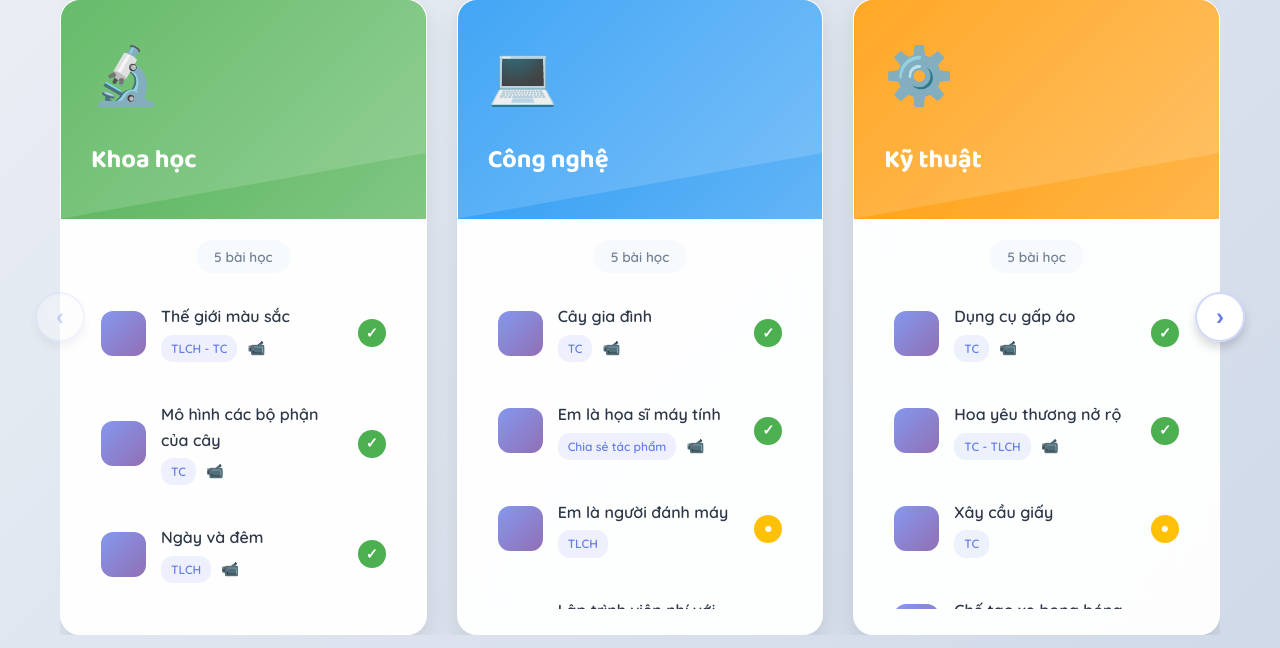
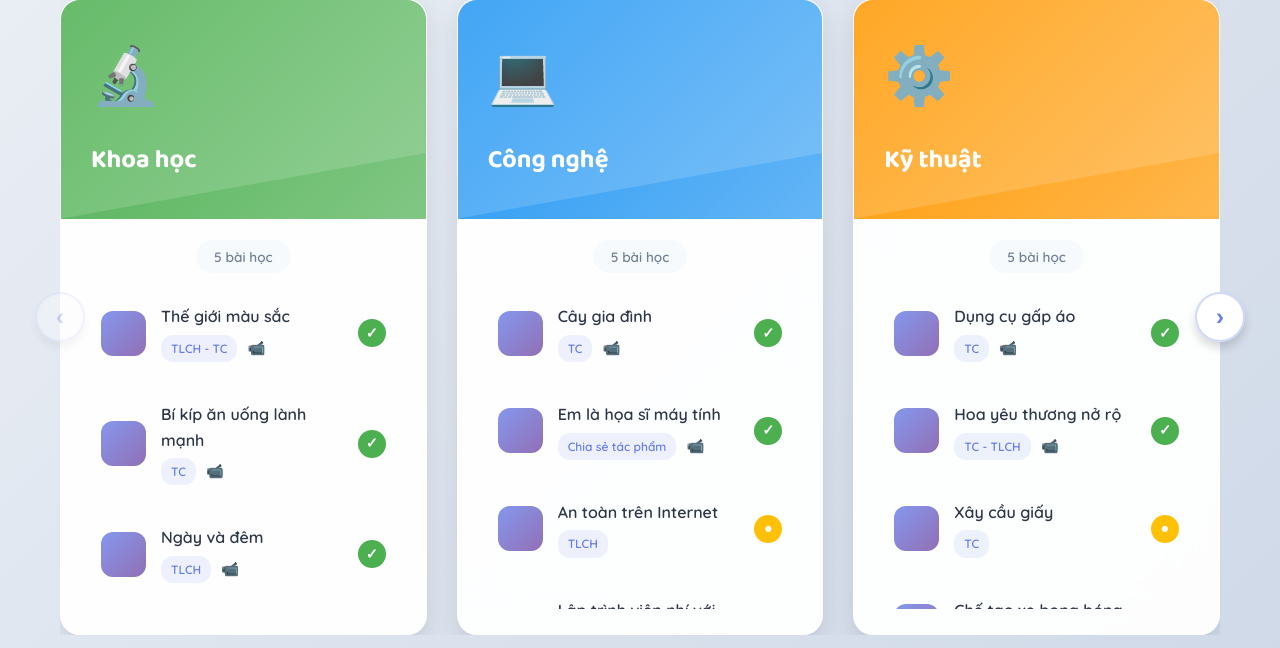
Before and after one commit to nhuynguyen04/SPNC_HocLieu_STEM_TieuHoc, a PHP site: page /views/home.php in a window 1280 px wide. Shown: the part 913-1561 px from the top of the page. Run offline with PHP 8.4, Linux system fonts and the light colour scheme.

Commit message:
Fix home.php

```diff
--- a/views/home.php
+++ b/views/home.php
@@ -8,9 +8,9 @@ $subjects = [
         'icon' => '🔬',
         'lessons' => [
             ['title' => 'Thế giới màu sắc', 'type' => 'TLCH - TC', 'has_video' => true, 'status' => 'complete'],
-            ['title' => 'Mô hình các bộ phận của cây', 'type' => 'TC', 'has_video' => true, 'status' => 'complete'],
+            ['title' => 'Bí kíp ăn uống lành mạnh', 'type' => 'TC', 'has_video' => true, 'status' => 'complete'],
             ['title' => 'Ngày và đêm', 'type' => 'TLCH', 'has_video' => true, 'status' => 'complete'],
-            ['title' => 'Cẩm nang phòng tránh hỏa hoạn', 'type' => 'TC', 'has_video' => false, 'status' => 'incomplete'],
+            ['title' => 'Cẩm nang phòng tránh hỏa hoạn khi ở nhà', 'type' => 'TC', 'has_video' => false, 'status' => 'incomplete'],
             ['title' => 'Thùng rác thân thiện', 'type' => 'TC', 'has_video' => true, 'status' => 'complete'],
         ]
     ],
@@ -22,7 +22,7 @@ $subjects = [
         'lessons' => [
             ['title' => 'Cây gia đình', 'type' => 'TC', 'has_video' => true, 'status' => 'complete'],
             ['title' => 'Em là họa sĩ máy tính', 'type' => 'Chia sẻ tác phẩm', 'has_video' => true, 'status' => 'complete'],
-            ['title' => 'Em là người đánh máy', 'type' => 'TLCH', 'has_video' => false, 'status' => 'incomplete'],
+            ['title' => 'An toàn trên Internet', 'type' => 'TLCH', 'has_video' => false, 'status' => 'incomplete'],
             ['title' => 'Lập trình viên nhí với Scratch', 'type' => 'TC', 'has_video' => false, 'status' => 'incomplete'],
             ['title' => 'Các bộ phận của máy tính', 'type' => 'TC', 'has_video' => false, 'status' => 'incomplete'],
         ]
@@ -37,7 +37,7 @@ $subjects = [
             ['title' => 'Hoa yêu thương nở rộ', 'type' => 'TC - TLCH', 'has_video' => true, 'status' => 'complete'],
             ['title' => 'Xây cầu giấy', 'type' => 'TC', 'has_video' => false, 'status' => 'incomplete'],
             ['title' => 'Chế tạo xe bong bóng', 'type' => 'TC', 'has_video' => false, 'status' => 'incomplete'],
-            ['title' => 'Hệ thống lọc nước cơ bản', 'type' => 'TC', 'has_video' => false, 'status' => 'incomplete'],
+            ['title' => 'Tháp giấy cao nhất', 'type' => 'TC', 'has_video' => false, 'status' => 'incomplete'],
         ]
     ],
     'toan' => [
@@ -50,7 +50,7 @@ $subjects = [
             ['title' => 'Tangram 3D', 'type' => 'TC', 'has_video' => false, 'status' => 'incomplete'],
             ['title' => 'Đếm số', 'type' => 'TC', 'has_video' => false, 'status' => 'incomplete'],
             ['title' => 'Nhận biết hình học', 'type' => 'TC', 'has_video' => false, 'status' => 'incomplete'],
-            ['title' => 'Đồng hồ và thời gian', 'type' => 'TC', 'has_video' => false, 'status' => 'incomplete'],
+            ['title' => 'Siêu thị của bé', 'type' => 'TC', 'has_video' => false, 'status' => 'incomplete'],
         ]
     ]
 ];
```
